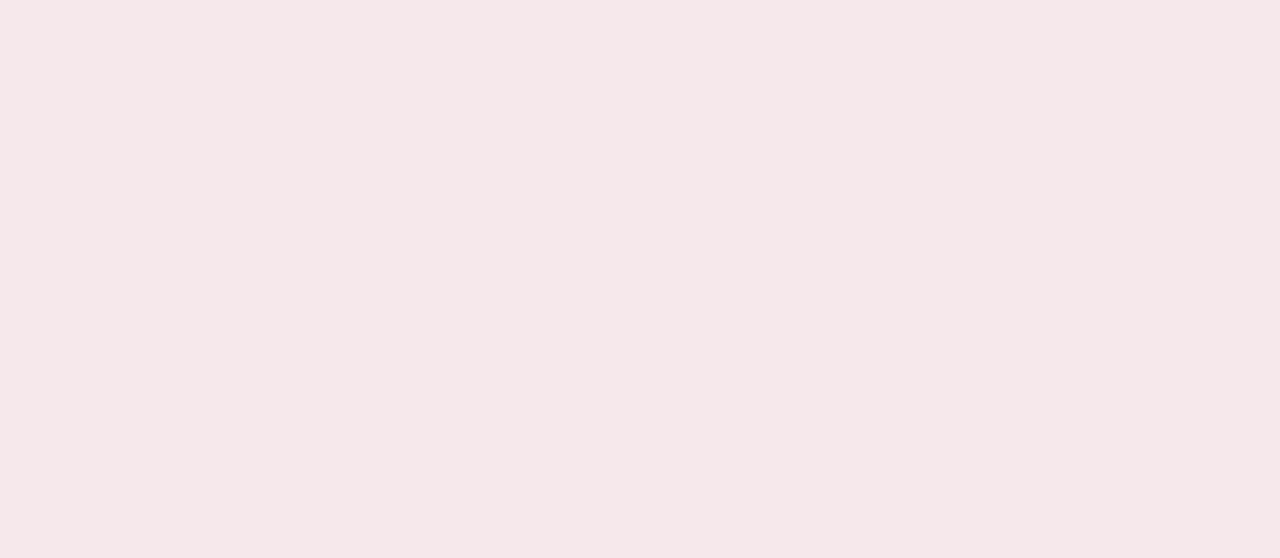
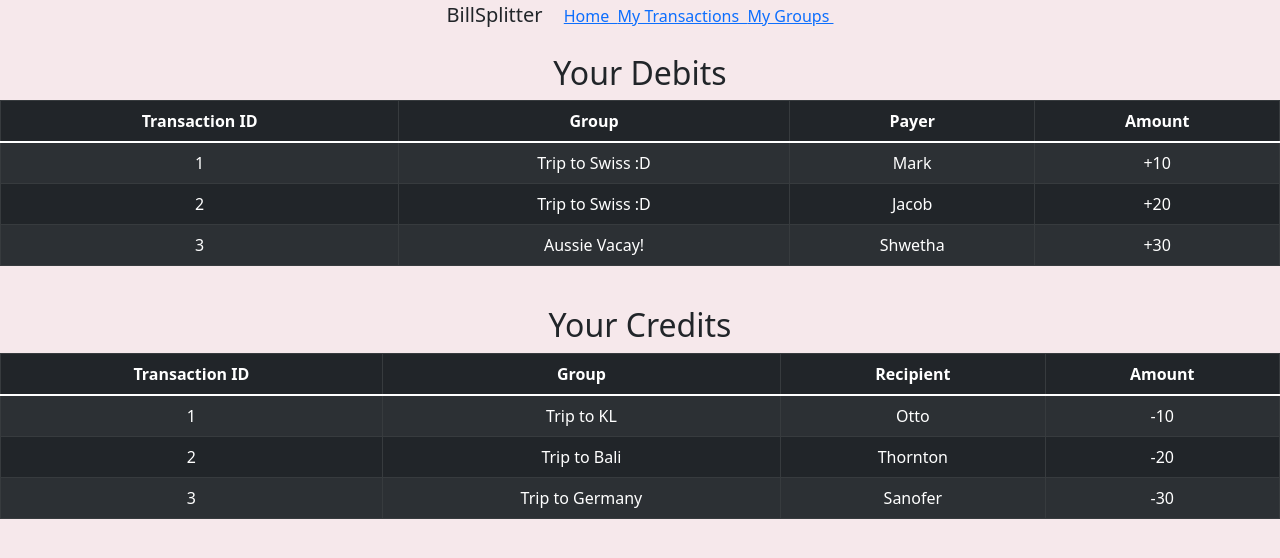
Before and after one commit to shwethaaaaaa/HEAP-billsplitter, a React (Create React App) app: page /MyTransaction in a window 1280 px wide. Before the commit this address had no page. Shown: the top 558 px of the page. Built offline with nearby package versions, Linux system fonts and the light colour scheme.

Commit message:
Did up the MyTransaction & FinalGroupTransaction pages

```diff
--- a/src/App.js
+++ b/src/App.js
@@ -12,10 +12,13 @@ import * as React from 'react';
 import Layout from "./pages/Layout.js";
 import CreateGroup from "./pages/CreateGroup";
 import CreateTransaction from "./pages/CreateTransaction";
-import EndTrip from "./pages/EndTrip.js";
 import Home from "./pages/Home";
 import Group from "./pages/Group";
 import Profile from "./pages/Profile";
+import MyTransaction from "./pages/MyTransaction.js";
+import GroupFinalTransaction from "./pages/GroupFinalTransaction.js";
+
+
 
 
 
@@ -26,28 +29,17 @@ function App() {
   return (
     <div className="App">
       <style>{'body { background-color: #f6e8eb; }'}</style>
-          {/* <Navbar></Navbar>
-          <Button variant="contained" color="secondary">Add Group</Button>
-          <TransactionTable></TransactionTable>
-          <hr/>
-          <AddingNewGroup></AddingNewGroup>
-          <hr/>
-          <AddTransaction></AddTransaction>
 
-
-
-          */}
         <BrowserRouter>
           <Routes>
             <Route path="/" element={<Layout />}>
                 <Route index element={<Home />} />
-                <Route path="EndTrip" element={<EndTrip />} />
                 <Route path="Profile" element={<Profile />} />
                 <Route path="CreateGroup" element={<CreateGroup />} />
                 <Route path="CreateTransaction" element={<CreateTransaction />} />
                 <Route path="Group" element={<Group />} />
-
-                {/* <Route path="*" element={<NoPage />} /> */}
+                <Route path = "MyTransaction" element = {<MyTransaction />} />
+                <Route path = "GroupFinalTransaction" element = {<GroupFinalTransaction />} />
             </Route>
 
           </Routes>
--- a/src/pages/EndTrip.js
+++ /dev/null
@@ -1,20 +0,0 @@
-import Container from 'react-bootstrap/Container';
-import Row from 'react-bootstrap/Row';
-import TextField from '@mui/material/TextField';
-
-export default function EndTrip(){
-    return(
-    <Container>
-                <Row>
-                    <TextField id="outlined-basic" label="Amount to be Paid" variant="outlined" />
-
-                </Row>
-                <Row>
-                    <TextField id="outlined-basic" label="Paid To" variant="outlined" />
-                </Row>
-                <Row>
-                    <p>Payment Options:</p>
-                </Row>
-    </Container>
-    )
-}
--- /dev/null
+++ b/src/pages/GroupFinalTransaction.js
@@ -0,0 +1,39 @@
+import Button from 'react-bootstrap/Button';
+import Card from 'react-bootstrap/Card';
+import Container from 'react-bootstrap/Container';
+import Row from 'react-bootstrap/Row';
+import Col from 'react-bootstrap/Col';
+import Table from 'react-bootstrap/Table';
+
+
+export default function GroupFinalTransaction(){
+    return (
+        <>
+            <br></br>
+            <h2>Final (Trip to Swiss :D) Transactions</h2>
+            <Table striped bordered hover variant="dark">
+            <thead>
+            <tr>
+                <th>Payer</th>
+                <th>Recipient </th>
+                <th>Amount</th>
+            </tr>
+            </thead>
+            <tbody>
+            <tr>
+                <td>Jacob</td>
+                <td>Otto</td>
+                <td>20</td>
+            </tr>
+            <tr>
+                <td>Mark</td>
+                <td>Otto</td>
+                <td>10</td>
+            </tr>
+            </tbody>
+        </Table>
+      </>
+
+    )
+
+}
--- /dev/null
+++ b/src/pages/MyTransaction.js
@@ -0,0 +1,82 @@
+import Button from 'react-bootstrap/Button';
+import Card from 'react-bootstrap/Card';
+import Container from 'react-bootstrap/Container';
+import Row from 'react-bootstrap/Row';
+import Col from 'react-bootstrap/Col';
+import Table from 'react-bootstrap/Table';
+
+
+export default function MyTransaction(){
+    return (
+        <>
+        <br></br>
+        <h2>Your Debits</h2>
+        <Table striped bordered hover variant="dark">
+        <thead>
+        <tr>
+            <th>Transaction ID</th>
+            <th>Group</th>
+            <th>Payer</th>
+            <th>Amount</th>
+        </tr>
+        </thead>
+        <tbody>
+        <tr>
+            <td>1</td>
+            <td>Trip to Swiss :D</td>
+            <td>Mark</td>
+            <td>+10</td>
+        </tr>
+        <tr>
+            <td>2</td>
+            <td>Trip to Swiss :D</td>
+            <td>Jacob</td>
+            <td>+20</td>
+        </tr>
+        <tr>
+            <td>3</td>
+            <td>Aussie Vacay!</td>
+            <td>Shwetha</td>
+            <td>+30</td>
+        </tr>
+        </tbody>
+    </Table>
+
+    <br></br>
+        <h2>Your Credits</h2>
+        <Table striped bordered hover variant="dark">
+        <thead>
+        <tr>
+            <th>Transaction ID</th>
+            <th>Group</th>
+            <th>Recipient</th>
+            <th>Amount</th>
+        </tr>
+        </thead>
+        <tbody>
+        <tr>
+            <td>1</td>
+            <td>Trip to KL</td>
+            <td>Otto</td>
+            <td>-10</td>
+        </tr>
+        <tr>
+            <td>2</td>
+            <td>Trip to Bali</td>
+            <td>Thornton</td>
+            <td>-20</td>
+        </tr>
+        <tr>
+            <td>3</td>
+            <td>Trip to Germany</td>
+            <td>Sanofer</td>
+            <td>-30</td>
+        </tr>
+        </tbody>
+    </Table>
+  </>
+
+
+    )
+
+}
```
